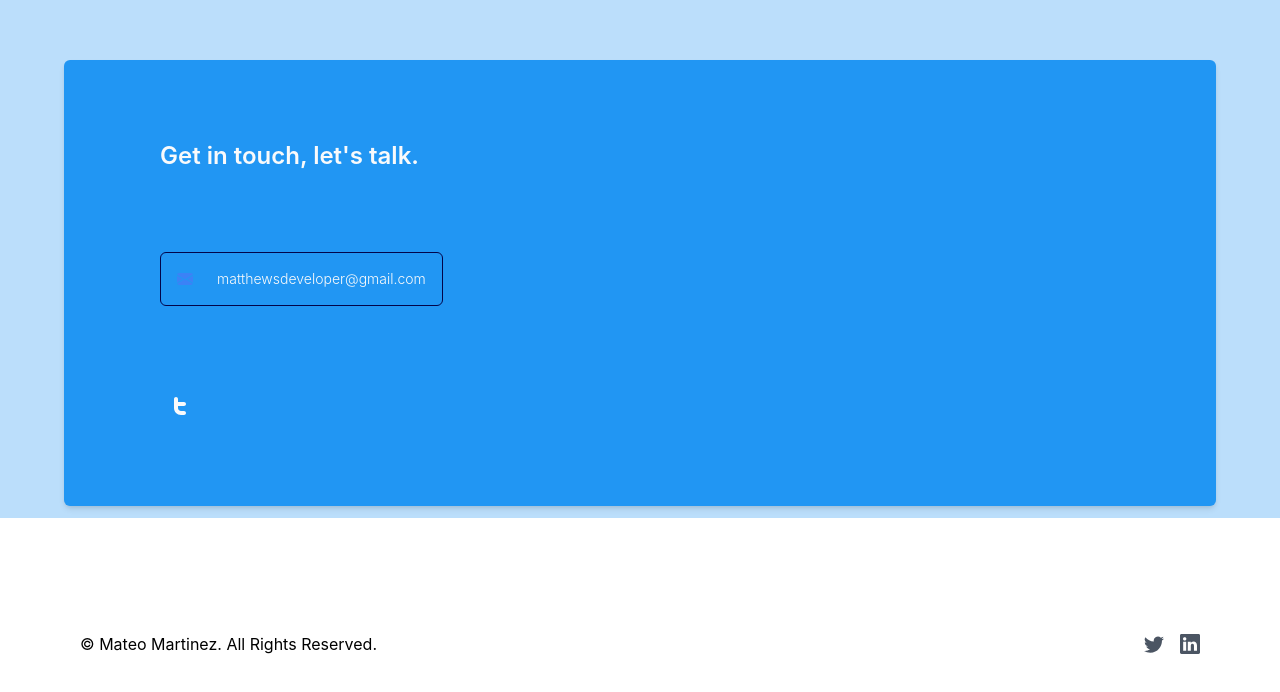
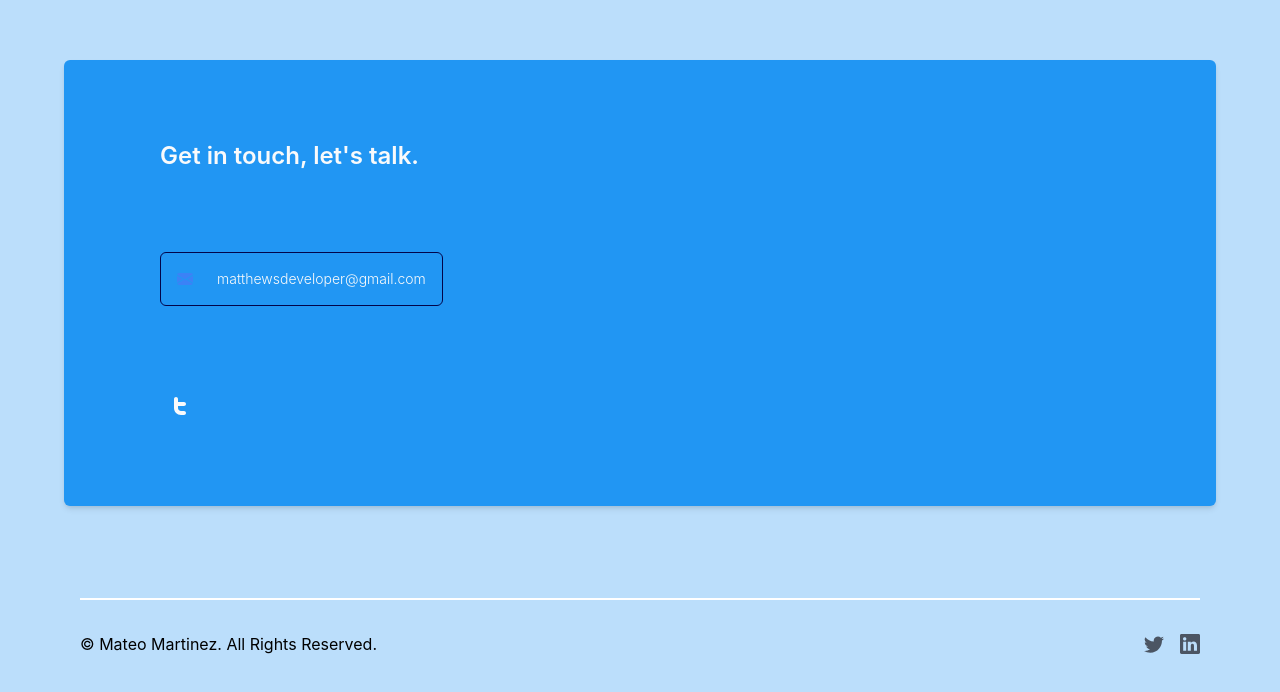
Before and after one commit to Matthew32/portfoliov4, a Next.js app: page / in a window 1280 px wide. Shown: the part 1260-1952 px from the top of the page. Built offline with nearby package versions, Linux system fonts and the light colour scheme; no server answers.

Commit message:
REV20240410 Change footer background

```diff
--- a/src/components/footer.tsx
+++ b/src/components/footer.tsx
@@ -3,7 +3,7 @@ import userData from "../constants/data";
 
 export default function Footer() {
   return (
-    <div className="bg-[#FFFFFF] dark:bg-[#1976D2]">
+    <div className="bg-[#BBDEFB] dark:bg-[#1976D2]">
       <div className="max-w-6xl  mx-auto px-4 py-10 md:py-20">
         <div className="h-0.5 w-full bg-white dark:bg-gray-700"></div>
         <div className="flex flex-col space-y-4 md:space-y-0 md:flex-row justify-between md:items-center mt-8">
```
